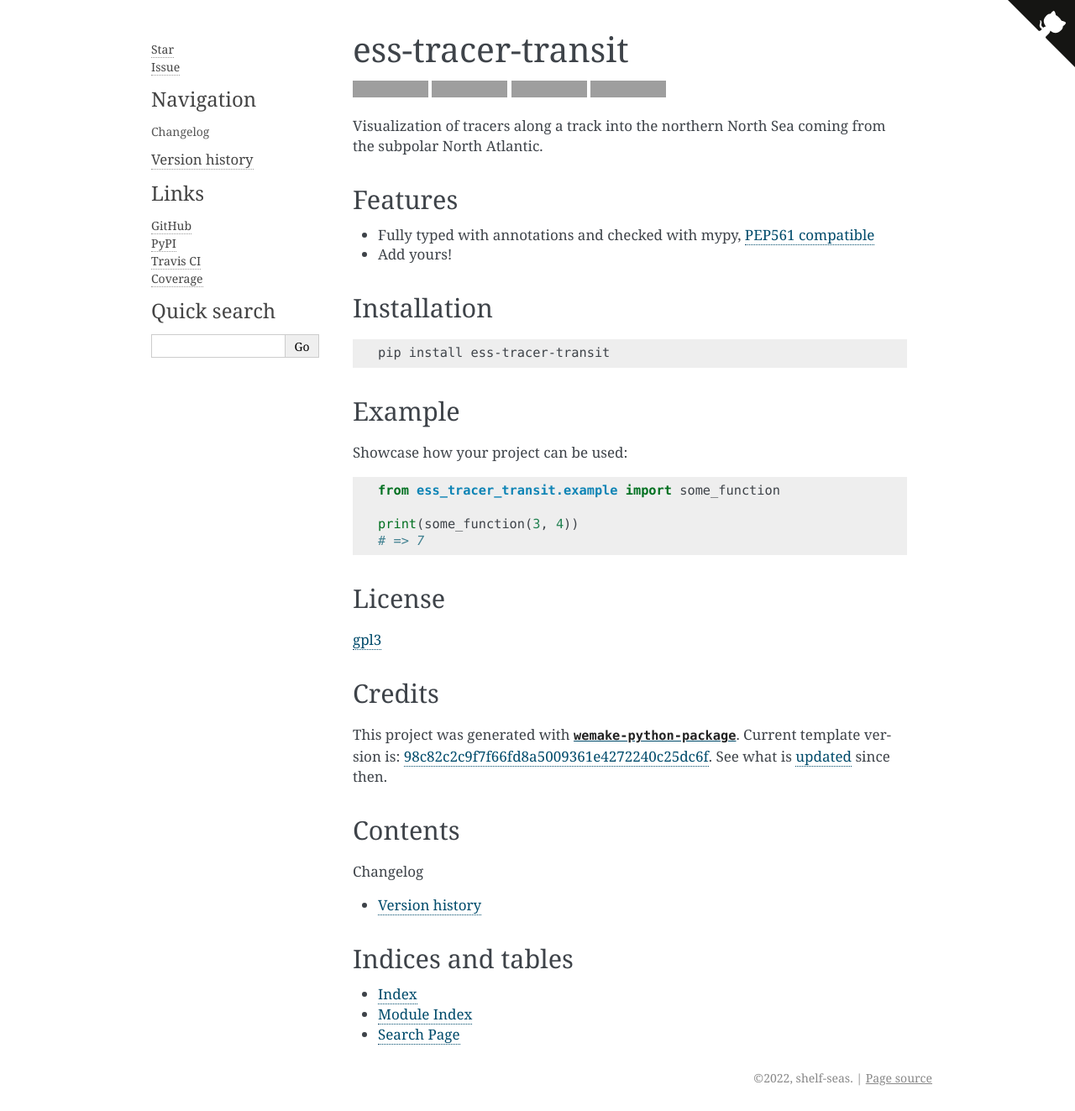
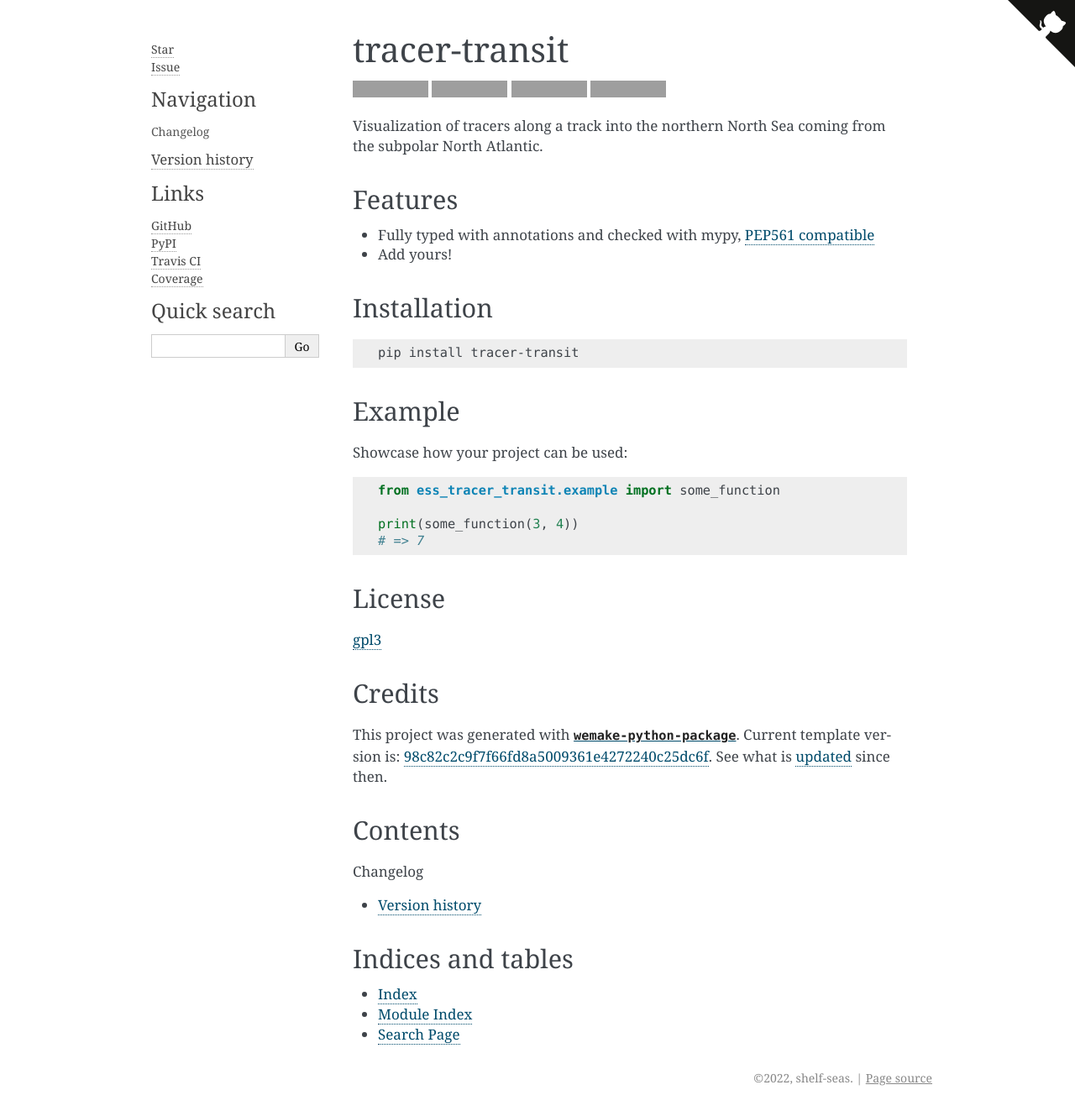
Before and after one commit to shelf-sea/tracer-advection, a Sphinx documentation site: the page built from docs/index.rst, in a window 1280 px wide. Shown: the whole page at 84% size. Built offline with Sphinx 7.4.7, drawn with Linux system fonts in a browser that asks for light colours; grey boxes are pictures that could not be loaded.

Commit message:
Rename project

````diff
--- a/README.md
+++ b/README.md
@@ -1,8 +1,8 @@
-# ess-tracer-transit
+# tracer-transit
 
-[![Build Status](https://github.com/shelf-seas/ess-tracer-transit/workflows/test/badge.svg?branch=master&event=push)](https://github.com/shelf-seas/ess-tracer-transit/actions?query=workflow%3Atest)
-[![codecov](https://codecov.io/gh/shelf-seas/ess-tracer-transit/branch/master/graph/badge.svg)](https://codecov.io/gh/shelf-seas/ess-tracer-transit)
-[![Python Version](https://img.shields.io/pypi/pyversions/ess-tracer-transit.svg)](https://pypi.org/project/ess-tracer-transit/)
+[![Build Status](https://github.com/shelf-seas/tracer-transit/workflows/test/badge.svg?branch=master&event=push)](https://github.com/shelf-seas/tracer-transit/actions?query=workflow%3Atest)
+[![codecov](https://codecov.io/gh/shelf-seas/tracer-transit/branch/master/graph/badge.svg)](https://codecov.io/gh/shelf-seas/tracer-transit)
+[![Python Version](https://img.shields.io/pypi/pyversions/tracer-transit.svg)](https://pypi.org/project/tracer-transit/)
 [![wemake-python-styleguide](https://img.shields.io/badge/style-wemake-000000.svg)](https://github.com/wemake-services/wemake-python-styleguide)
 
 Visualization of tracers along a track into the northern North Sea coming from the subpolar North Atlantic.
@@ -17,7 +17,7 @@ Visualization of tracers along a track into the northern North Sea coming from t
 ## Installation
 
 ```bash
-pip install ess-tracer-transit
+pip install tracer-transit
 ```
 
 
@@ -34,7 +34,7 @@ print(some_function(3, 4))
 
 ## License
 
-[gpl3](https://github.com/shelf-seas/ess-tracer-transit/blob/master/LICENSE)
+[gpl3](https://github.com/shelf-seas/tracer-transit/blob/master/LICENSE)
 
 
 ## Credits
--- a/docs/_templates/badges.html
+++ b/docs/_templates/badges.html
@@ -1,11 +1,11 @@
 <ul>
   <li>
       <!-- Place this tag where you want the button to render. -->
-      <a class="github-button" href="https://github.com/shelf-seas/ess-tracer-transit" data-icon="octicon-star" data-size="large" data-show-count="true" aria-label="Star shelf-seas/ess-tracer-transit on GitHub">Star</a>
+      <a class="github-button" href="https://github.com/shelf-seas/tracer-transit" data-icon="octicon-star" data-size="large" data-show-count="true" aria-label="Star shelf-seas/tracer-transit on GitHub">Star</a>
   </li>
   <li>
       <!-- Place this tag where you want the button to render. -->
-      <a class="github-button" href="https://github.com/shelf-seas/ess-tracer-transit/issues" data-icon="octicon-issue-opened" data-size="large" data-show-count="true" aria-label="Issue shelf-seas/ess-tracer-transit on GitHub">Issue</a>
+      <a class="github-button" href="https://github.com/shelf-seas/tracer-transit/issues" data-icon="octicon-issue-opened" data-size="large" data-show-count="true" aria-label="Issue shelf-seas/tracer-transit on GitHub">Issue</a>
   </li>
 </ul>
 
--- a/docs/_templates/github.html
+++ b/docs/_templates/github.html
@@ -1,5 +1,5 @@
 <!-- GitHub Logo -->
-<a href="https://github.com/shelf-seas/ess-tracer-transit" class="github-corner" aria-label="View source on GitHub">
+<a href="https://github.com/shelf-seas/tracer-transit" class="github-corner" aria-label="View source on GitHub">
   <svg width="80" height="80" viewBox="0 0 250 250" style="fill:#151513; color:#fff; position: absolute; top: 0; border: 0; right: 0;" aria-hidden="true">
     <path d="M0,0 L115,115 L130,115 L142,142 L250,250 L250,0 Z"></path>
     <path d="M128.3,109.0 C113.8,99.7 119.0,89.6 119.0,89.6 C122.0,82.7 120.5,78.6 120.5,78.6 C119.2,72.0 123.4,76.3 123.4,76.3 C127.3,80.9 125.5,87.3 125.5,87.3 C122.9,97.6 130.6,101.9 134.4,103.2" fill="currentColor" style="transform-origin: 130px 106px;" class="octo-arm"></path>
--- a/docs/_templates/moreinfo.html
+++ b/docs/_templates/moreinfo.html
@@ -3,15 +3,15 @@ Links
 </h3>
 <ul>
     <li>
-        <a href="https://github.com/shelf-seas/ess-tracer-transit">GitHub</a>
+        <a href="https://github.com/shelf-seas/tracer-transit">GitHub</a>
     </li>
     <li>
-        <a href="https://pypi.python.org/pypi/ess-tracer-transit">PyPI</a>
+        <a href="https://pypi.python.org/pypi/tracer-transit">PyPI</a>
     </li>
     <li>
-        <a href="https://travis-ci.com/shelf-seas/ess-tracer-transit">Travis CI</a>
+        <a href="https://travis-ci.com/shelf-seas/tracer-transit">Travis CI</a>
     </li>
     <li>
-        <a href="https://coveralls.io/github/shelf-seas/ess-tracer-transit?branch=master">Coverage</a>
+        <a href="https://coveralls.io/github/shelf-seas/tracer-transit?branch=master">Coverage</a>
     </li>
 </ul>
--- a/pyproject.toml
+++ b/pyproject.toml
@@ -8,7 +8,7 @@ style = "https://raw.githubusercontent.com/Eisbrenner/wemake-python-package/mast
 
 
 [tool.poetry]
-name = "ess-tracer-transit"
+name = "tracer-transit"
 version = "2021.1.0"
 description = "Visualization of tracers along a track into the northern North Sea coming from the subpolar North Atlantic."
 license = "GPL3"
@@ -17,7 +17,7 @@ authors = []
 
 readme = "README.md"
 
-repository = "https://github.com/shelf-seas/ess-tracer-transit"
+repository = "https://github.com/shelf-seas/tracer-transit"
 
 keywords = []
 
--- a/setup.cfg
+++ b/setup.cfg
@@ -49,7 +49,7 @@ exclude =
 per-file-ignores =
   # Enable `assert` keyword and magic numbers for tests:
   tests/*.py: S101, WPS226, WPS432
-  src/ess-tracer-transit/__init__.py: F401, WPS300, WPS410
+  src/tracer-transit/__init__.py: F401, WPS300, WPS410
 
 
 [isort]
--- a/src/ess_tracer_transit/version.py
+++ b/src/tracer_transit/version.py
@@ -11,7 +11,7 @@ def _get_version(dist_name: str) -> str:  # pragma: no cover
         return ""  # readthedocs can not install `poetry` projects
 
 
-pkg_name = "ess-tracer-transit"
+pkg_name = "tracer-transit"
 
 #: We store the version number inside the `pyproject.toml`:
 pkg_version: str = _get_version(pkg_name)
````
Also changed, not shown: src/tracer_transit/__init__.py (added), 1 other file.
